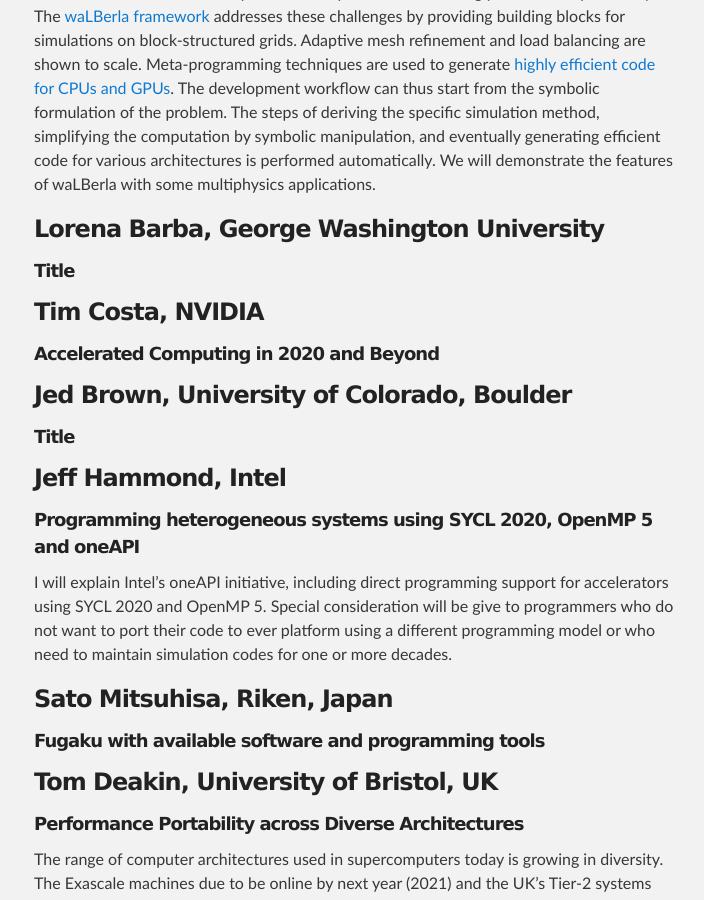
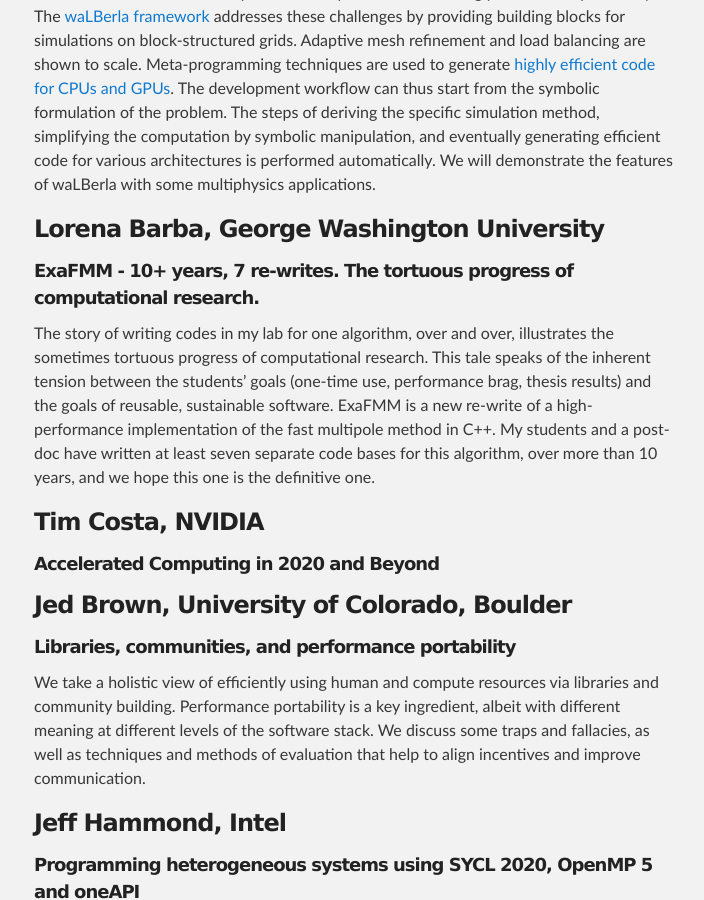
Before and after one commit to Excalibur-SLE/Excalibur-SLE.github.io, a Jekyll site: the page built from workshop1_programme.md, in a window 1280 px wide and 900 px high, scrolled down 1092 px. Shown: the whole window, without its empty margins (286-990 px from the left). Built offline with Jekyll 4.4.1, drawn with Linux system fonts in a browser that asks for light colours; our own code applies the rules of GitHub Pages for plain Markdown files.

Commit message:
Update abstracts

```diff
--- a/workshop1_programme.md
+++ b/workshop1_programme.md
@@ -49,13 +49,24 @@
 
 
 ### Lorena Barba, George Washington University
-##### Title
+##### ExaFMM - 10+ years, 7 re-writes. The tortuous progress of computational research.
+
+The story of writing codes in my lab for one algorithm, over and over, illustrates the sometimes tortuous progress of computational research. This tale speaks of the inherent tension between the students’ goals (one-time use, performance brag, thesis results) and the goals of reusable, sustainable software. ExaFMM is a new re-write of a high-performance implementation of the fast multipole method in C++. My students and a post-doc have written at least seven separate code bases for this algorithm, over more than 10 years, and we hope this one is the definitive one.
+
 
 ### Tim Costa, NVIDIA
 ##### Accelerated Computing in 2020 and Beyond
 
+
 ### Jed Brown, University of Colorado, Boulder
-##### Title
+##### Libraries, communities, and performance portability
+
+We take a holistic view of efficiently using human and compute
+resources via libraries and community building.  Performance
+portability is a key ingredient, albeit with different meaning at
+different levels of the software stack.  We discuss some traps and
+fallacies, as well as techniques and methods of evaluation that help
+to align incentives and improve communication.
 
 ### Jeff Hammond, Intel
 ##### Programming heterogeneous systems using SYCL 2020, OpenMP 5 and oneAPI
```
